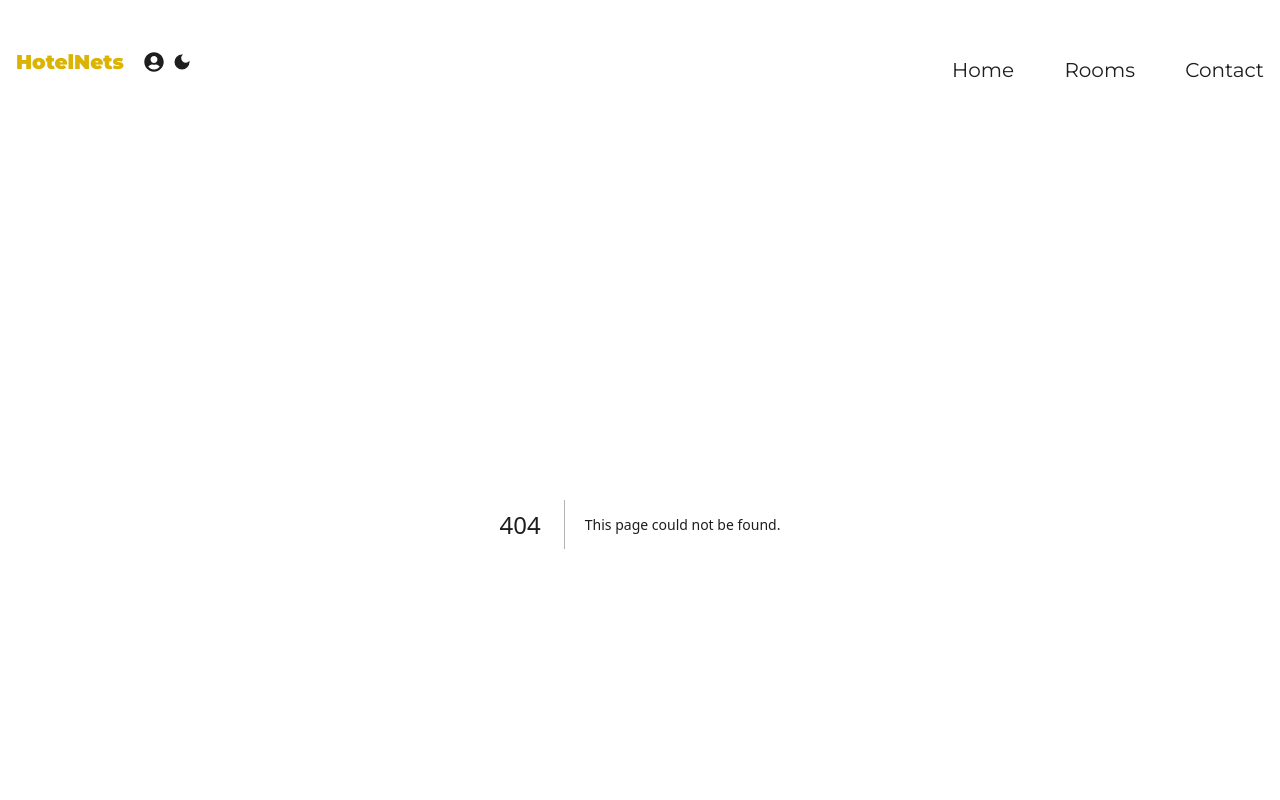
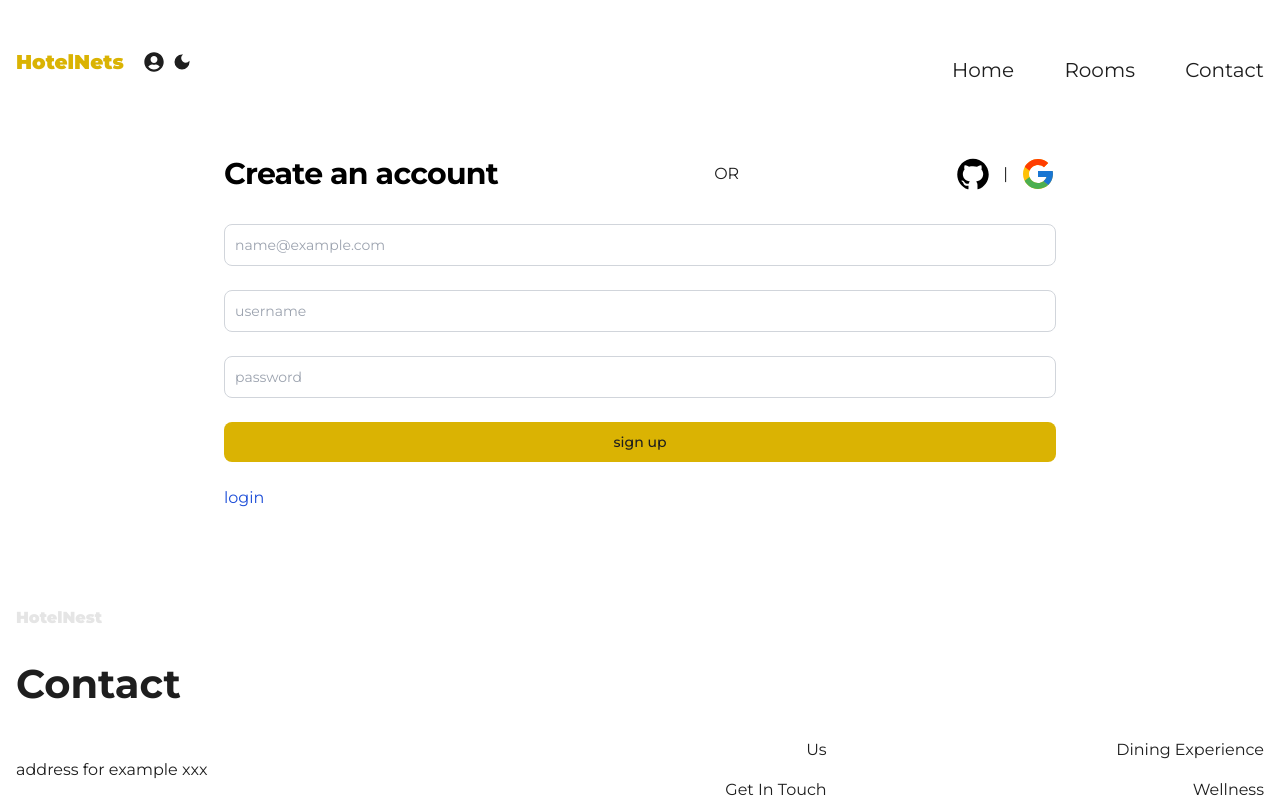
Before and after one commit to NEAZYIT/HotelNest, a Next.js app in the folder hotel_nest/: page /auth in a window 1280 px wide. Before the commit this address had no page. Shown: the top 800 px of the page. Built offline with nearby package versions, Linux system fonts and the light colour scheme.

Commit message:
Implemented Auth Page:    - Added login options via Google and GitHub.    - Implemented traditional signup with email, username, and password.    - Set up logic for fetching user data.    - Styled authentication forms using Tailwind CSS.

```diff
--- /dev/null
+++ b/hotel_nest/src/app/auth/page.tsx
@@ -0,0 +1,103 @@
+'use client';
+
+import { ChangeEvent, useState } from "react";
+import { AiFillGithub } from "react-icons/ai";
+import { FcGoogle } from "react-icons/fc";
+
+
+const defaultFormData = {
+    email: "",
+    username: "",
+    password: "",
+}
+
+const Auth = () => {
+
+    const [formData, setFormData] = useState(defaultFormData);
+
+    const [login, setLogin] = useState(false)
+
+    const inputStyles = "border border-gray-300 sm:text-sm  text-black rounded-lg block w-full p-2.5 focus:outline-none focus:border-blue-500 focus:ring-blue-500 focus:ring-1"
+
+    const handleInputChange = (event: ChangeEvent<HTMLInputElement>) => {
+        const { name, value } = event.target;
+        setFormData({ ...formData, [name]: value });
+    };
+
+    const handleSubmit = async (event: React.FormEvent<HTMLFormElement>) => {
+        event.preventDefault();
+
+        try {
+            console.log(formData);
+        } catch (error) {
+            console.log(error);
+        } finally {
+            setFormData(defaultFormData);
+        }
+    }
+
+
+    return (
+        <section className="container mx-auto">
+            <div className="p-6 space-y-4 md-space-y-6 sm:p-8 w-80 md:w-[70%] mx-auto">
+                <div className="flex mb-8 flex-col md:flex-row items-center justify-between">
+                    <h1 className="text-xl font-bold leading-tight tracking-tight md:text-3xl font-montserrat text-black dark:text-white">
+                        Create an account
+                    </h1>
+                    <p>OR</p>
+                    <span className="inline-flex items-center">
+                        <AiFillGithub className="mr-3 text-4xl cursor-pointer text-black dark:text-white" /> |
+                        <FcGoogle className="ml-3 text-4xl cursor-pointer text-black dark:text-white" />
+                    </span>
+                </div>
+
+                <form className="space-y-4 md:space-y-6" onSubmit={handleSubmit} action="#">
+                    <input
+                        type="email"
+                        name="email"
+                        id="email"
+                        placeholder="name@example.com"
+                        required
+                        className={inputStyles}
+                        value={formData.email}
+                        onChange={handleInputChange}
+                    />
+
+                     <input
+                        type="text"
+                        name="username"
+                        id="username"
+                        placeholder="username"
+                        required
+                        className={inputStyles}
+                        value={formData.username}
+                        onChange={handleInputChange}
+                    />
+
+                     <input
+                        type="password"
+                        name="password"
+                        id="password"
+                        placeholder="password"
+                        required
+                        minLength={6}
+                        className={inputStyles}
+                        value={formData.password}
+                        onChange={handleInputChange}
+                    />
+
+
+                    <button type="submit" className="w-full bg-tertiary-yellow focus:outline-none font-medium rounded-lg text-sm px-5 py-2.5 text-center transition-all duration-100 ease-in-out hover:bg-orange-400 focus:ring-4  focus:ring-blue-300   ">
+                        sign up
+                    </button>
+
+                    <button className="text-blue-700 hover:underline dark:text-blue-50">login</button>
+
+                </form>
+            </div>
+        </section>
+    )
+}
+
+
+export default Auth
```
